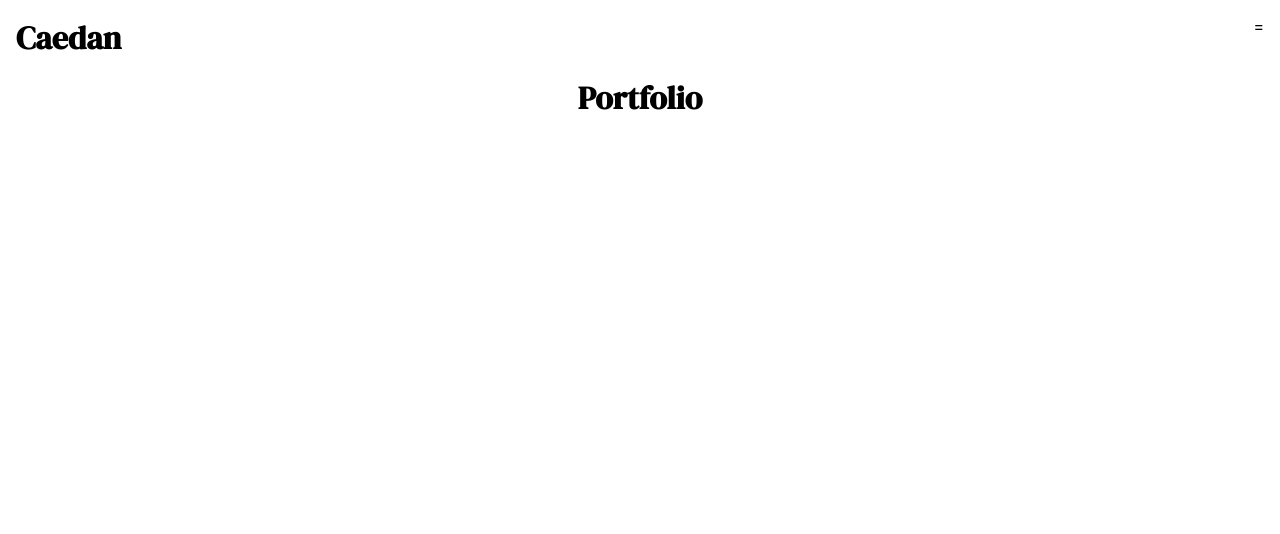
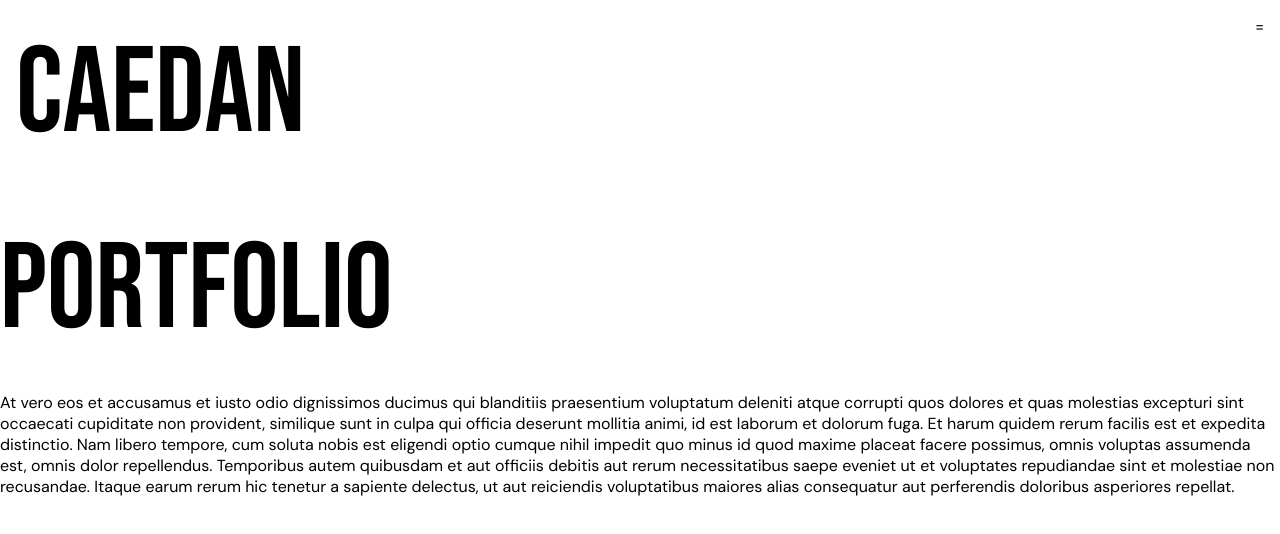
Before and after one commit to CaedanLavender/portfolio, a React (Create React App) app: page / in a window 1280 px wide. Shown: the top 534 px of the page. Built offline with nearby package versions, Linux system fonts and the light colour scheme.

Commit message:
Added SCSS support

```diff
--- a/package.json
+++ b/package.json
@@ -34,5 +34,8 @@
       "last 1 firefox version",
       "last 1 safari version"
     ]
+  },
+  "devDependencies": {
+    "sass": "^1.45.0"
   }
 }
--- a/src/App.js
+++ b/src/App.js
@@ -1,4 +1,4 @@
-import './App.css';
+import './scss/main.scss';
 
 function App() {
 	return (
@@ -12,6 +12,7 @@ function App() {
 				</div>
 			</header>
 			<h1>Portfolio</h1>
+			<p>At vero eos et accusamus et iusto odio dignissimos ducimus qui blanditiis praesentium voluptatum deleniti atque corrupti quos dolores et quas molestias excepturi sint occaecati cupiditate non provident, similique sunt in culpa qui officia deserunt mollitia animi, id est laborum et dolorum fuga. Et harum quidem rerum facilis est et expedita distinctio. Nam libero tempore, cum soluta nobis est eligendi optio cumque nihil impedit quo minus id quod maxime placeat facere possimus, omnis voluptas assumenda est, omnis dolor repellendus. Temporibus autem quibusdam et aut officiis debitis aut rerum necessitatibus saepe eveniet ut et voluptates repudiandae sint et molestiae non recusandae. Itaque earum rerum hic tenetur a sapiente delectus, ut aut reiciendis voluptatibus maiores alias consequatur aut perferendis doloribus asperiores repellat.</p>
 		</div>
 	);
 }
--- a/src/index.css
+++ b/src/index.css
@@ -1,4 +1,4 @@
-body {
+/* body {
   margin: 0;
   font-family: -apple-system, BlinkMacSystemFont, 'Segoe UI', 'Roboto', 'Oxygen',
     'Ubuntu', 'Cantarell', 'Fira Sans', 'Droid Sans', 'Helvetica Neue',
@@ -10,4 +10,4 @@ body {
 code {
   font-family: source-code-pro, Menlo, Monaco, Consolas, 'Courier New',
     monospace;
-}
+} */
--- /dev/null
+++ b/src/scss/abstracts/_colors.scss
@@ -0,0 +1,8 @@
+$accent: red;
+$accent-light: lighten($accent, 5%);
+$accent-superlight: lighten($accent, 40%);
+
+$dark: #0a0a0a;
+$dark-shadow: rgba($dark, 0.2);
+
+$light: #fafafa;
--- /dev/null
+++ b/src/scss/abstracts/_fonts.scss
@@ -0,0 +1,44 @@
+@import url("https://fonts.googleapis.com/css2?family=Bebas+Neue&display=swap");
+@import url("https://fonts.googleapis.com/css2?family=DM+Sans:ital,wght@0,400;0,500;0,700;1,400;1,500;1,700&display=swap");
+$heading: "Bebas Neue", sans-serif;
+$body: "DM Sans", serif;
+
+* {
+   font-family: $body;
+}
+
+:root {
+   font-size: 16px;
+}
+
+h1,
+h2,
+h3,
+h4,
+h5 {
+   margin: 3rem 0 1.38rem;
+   font-family: $heading, sans-serif;
+   font-weight: 400;
+   line-height: 1.3;
+}
+
+h1 {
+   margin-top: 0;
+   font-size: 7.594rem;
+}
+
+h2 {
+   font-size: 5.063rem;
+}
+
+h3 {
+   font-size: 3.375rem;
+}
+
+h4 {
+   font-size: 2.25rem;
+}
+
+h5 {
+   font-size: 1.5rem;
+}
--- /dev/null
+++ b/src/scss/abstracts/_index.scss
@@ -0,0 +1,2 @@
+@forward 'fonts' as f-*;
+@forward 'colors' as c-*;
--- /dev/null
+++ b/src/scss/components/_index.scss
@@ -0,0 +1 @@
+@forward 'structure';
--- a/src/App.css
+++ b/src/scss/components/_structure.scss
@@ -1,8 +1,3 @@
-@import url('https://fonts.googleapis.com/css2?family=DM+Serif+Display:ital@0;1&display=swap');
-.App {
-	text-align: center;
-}
-
 * {
 	margin: 0;
 	padding: 0;
@@ -18,13 +13,8 @@ header .item {
 	padding: 1rem;
 }
 
-h1 {
-	font-family: 'DM Serif Display';
-}
 
 nav {
 	background-color: green;
 	display: flex;
 }
-
-nav div {}
--- /dev/null
+++ b/src/scss/main.scss
@@ -0,0 +1,2 @@
+@use 'abstracts' as *;
+@use 'components' as *;
```
Also changed, not shown: 1 other file (tests, documents, lock files or other folders).
